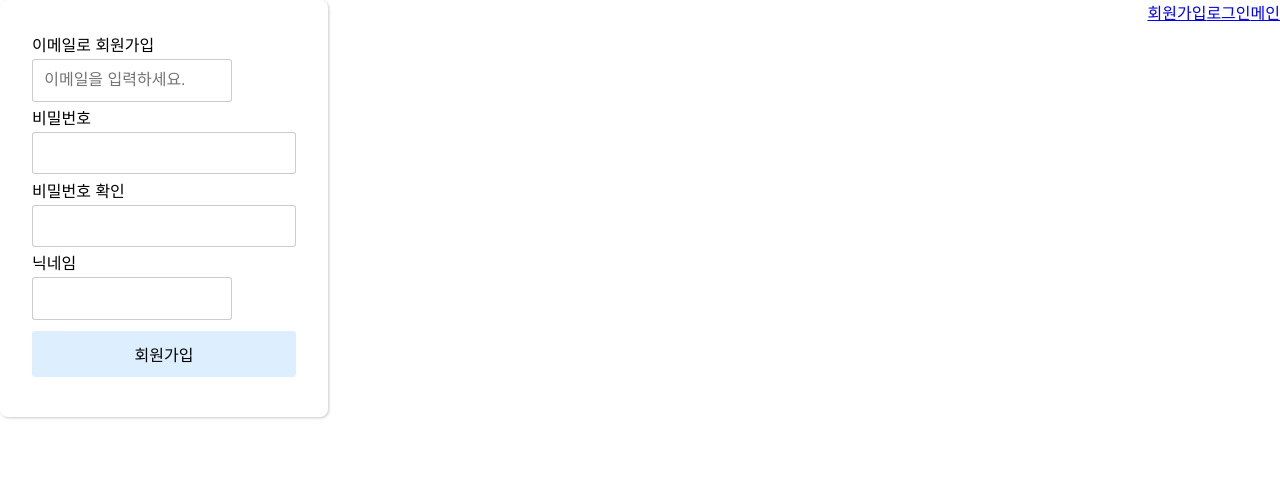
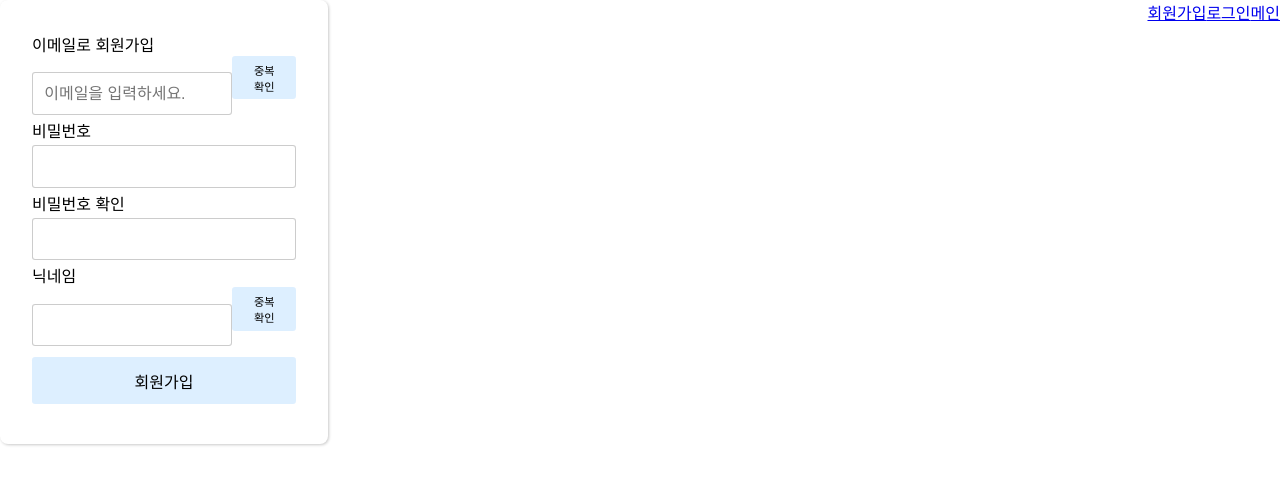
Before and after one commit to high2092/Blog, a React (Create React App) app in the folder client/: page /register in a window 1280 px wide. Shown: the top 484 px of the page. Built offline with nearby package versions, Linux system fonts and the light colour scheme.

Commit message:
Feat: 중복 확인 버튼 추가

```diff
--- a/client/src/SignUp.js
+++ b/client/src/SignUp.js
@@ -72,15 +72,21 @@ function SignUp() {
   return (
     <form method="post" className={style.container} onSubmit={submitHandler}>
       <label htmlFor="sign-up-with-email">이메일로 회원가입</label>
-      <input className={`${style.input} ${style.small}`} type="text" value={email} placeholder="이메일을 입력하세요." id="sign-up-with-email" onChange={emailHandler}></input>
+      <div>
+        <input className={`${style.input} ${style.small}`} type="text" value={email} placeholder="이메일을 입력하세요." id="sign-up-with-email" onChange={emailHandler}></input>
+        <button type="button" className={`${style.chk} ${style.button}`}>중복 확인</button>
+      </div>
       <label htmlFor="password">비밀번호</label>
       <input className={style.input} type="password" id="password" onChange={passwordHandler}></input>
       <label htmlFor="chk-password">비밀번호 확인</label>
       <input className={style.input} type="password" id="chk-password" onChange={passwordChkHandler}></input>
       <label htmlFor="nickname">닉네임</label>
-      <input className={`${style.input} ${style.small}`} type="text" id="nickname" onChange={nicknameHandler}></input>
+      <div>
+        <input className={`${style.input} ${style.small}`} type="text" id="nickname" onChange={nicknameHandler}></input>
+        <button type="button" className={`${style.chk} ${style.button}`}>중복 확인</button>
+      </div>
 
-      <button className={style.button} type="submit">회원가입</button>
+      <button className={style.button}>회원가입</button>
     </form>
   );
 }
--- a/client/src/SignUp.module.css
+++ b/client/src/SignUp.module.css
@@ -20,6 +20,7 @@
 
 .small {
   width: 11rem;
+  display: inline;
 }
 
 .button {
@@ -33,3 +34,12 @@
 .button:hover {
   background-color: rgb(204, 231, 255);
 }
+
+.chk {
+  vertical-align: 0.5rem;
+  width: 4rem;
+  height: 2.7rem;
+  padding: 0rem 1rem;
+  margin: 0;
+  font-size: 0.7rem;
+}
```
